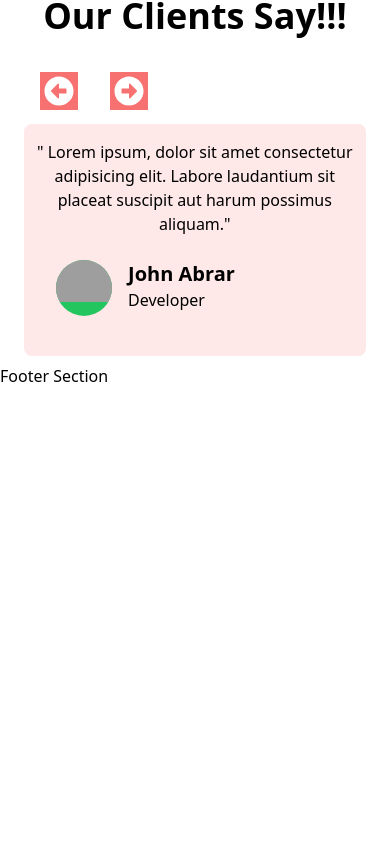
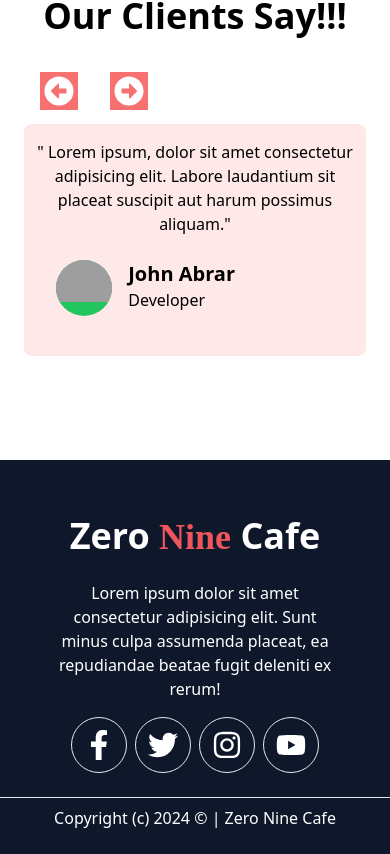
Before and after one commit to 0rakib0/Ziro-Nine-Cafe, a React (Vite) app: page / in a window 390 px wide. Shown: the part 8875-9729 px from the top of the page. Before the commit the page ends 9263 px from the top, so only its background shows below. Built offline with nearby package versions, Linux system fonts and the light colour scheme; grey boxes are pictures that could not be loaded.

Commit message:
footer section complate with responsive

```diff
--- a/src/SharePage/Footer/Footer.jsx
+++ b/src/SharePage/Footer/Footer.jsx
@@ -1,12 +1,23 @@
+import { FaFacebookF, FaInstagram, FaTwitter, FaYoutube } from "react-icons/fa"
 import { NavLink } from "react-router-dom"
 
-const Footer = () =>{
+const Footer = () => {
 
 
 
     return (
-        <div>
-           <h1>Footer Section</h1>
+        <div className="bg-primaryColor text-white mt-24 py-6">
+            <h1 className="text-4xl text-center font-bold pt-8 pb-6">Zero <span className="text-secondarycolor font-pacifico">Nine</span> Cafe</h1>
+            <p className="text-center w-3/4 md:w-2/5 mx-auto pb-4">Lorem ipsum dolor sit amet consectetur adipisicing elit. Sunt minus culpa assumenda placeat, ea repudiandae beatae fugit deleniti ex rerum!</p>
+            <div className="flex gap-2 justify-center mb-6">
+                <button className="border p-3 rounded-full text-white text-3xl hover:bg-white hover:text-[#316FF6] duration-300"><FaFacebookF></FaFacebookF></button>
+                <button className="border p-3 rounded-full text-white text-3xl hover:bg-white hover:text-[#1DA1F2] duration-300"><FaTwitter></FaTwitter></button>
+                <button className="border p-3 rounded-full text-white text-3xl hover:bg-white hover:text-primaryColor duration-300"><FaInstagram></FaInstagram></button>
+                <button className="border p-3 rounded-full text-white text-3xl hover:bg-white hover:text-red-600 duration-300"><FaYoutube></FaYoutube></button>
+            </div>
+            <div className="border-t text-center pt-2">
+                <p>Copyright (c) 2024  &copy; | Zero Nine Cafe</p>
+            </div>
         </div>
     )
 }
```
